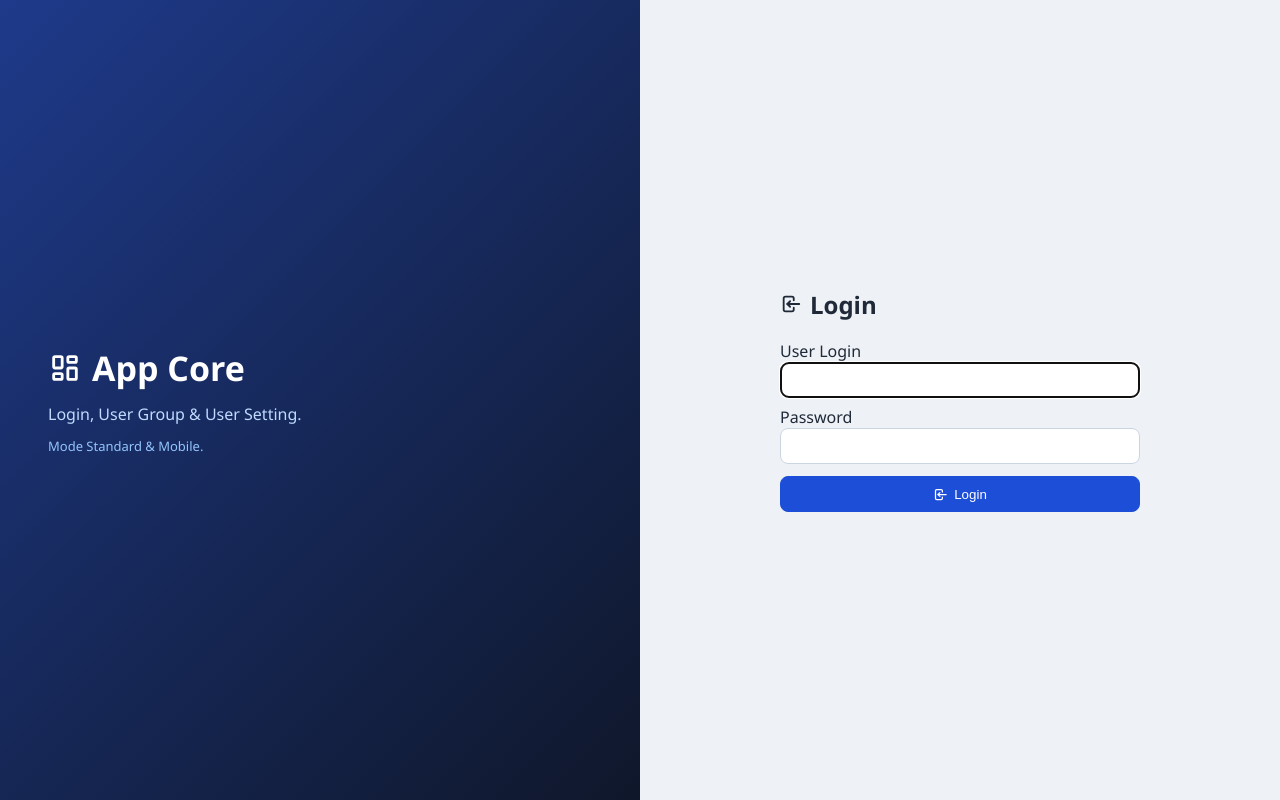
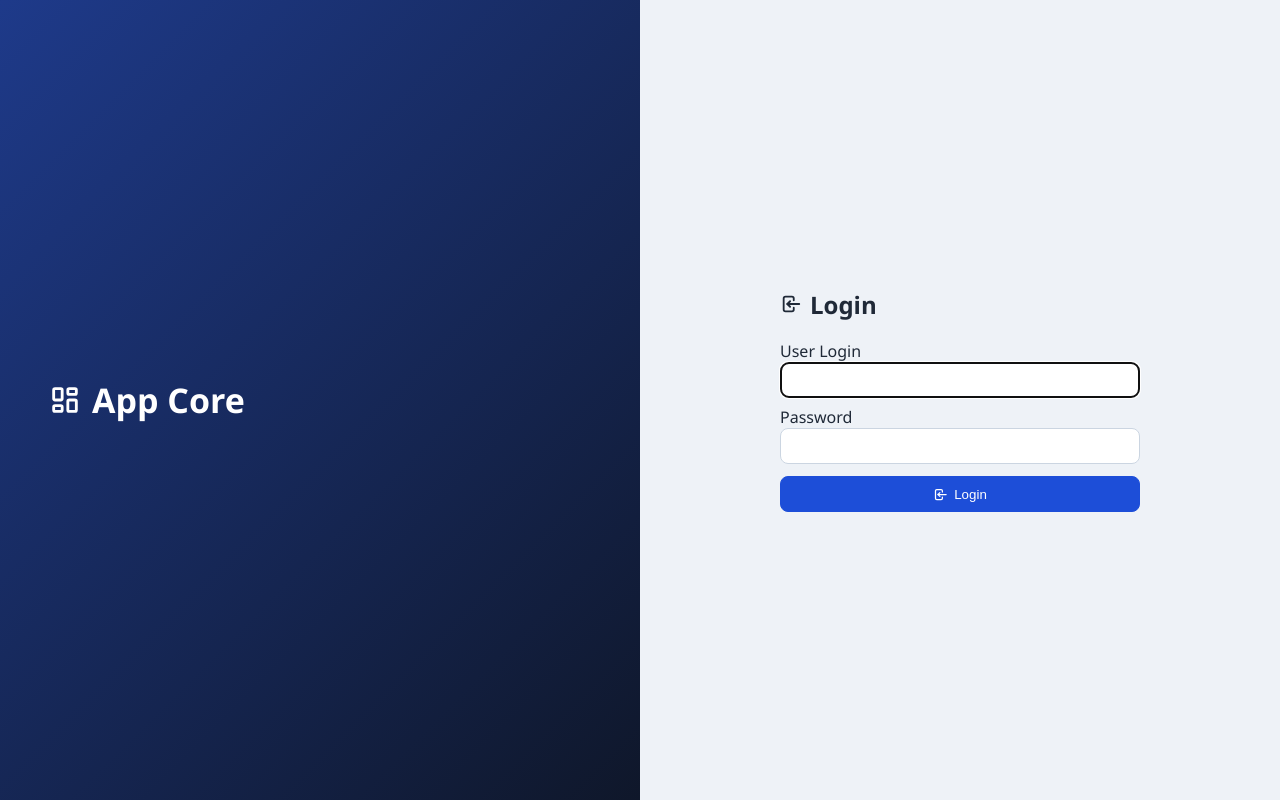
Before and after one commit to KenUcyRay/PCoffie, a Next.js app: page /app-core/login in a window 1280 px wide. Built offline with nearby package versions, Linux system fonts and the light colour scheme.

Commit message:
update: login information match

```diff
--- a/app/login/page.tsx
+++ b/app/login/page.tsx
@@ -67,8 +67,6 @@ export default function LoginPage() {
     <div className="login-page">
       <div className="login-brand">
         <h1><Icon name="layout" size={34} /> App Core</h1>
-        <p>Login, User Group &amp; User Setting.</p>
-        <p style={{ color: '#93c5fd', fontSize: 13 }}>Mode Standard &amp; Mobile.</p>
       </div>
       <div className="login-form-wrap">
         <Suspense fallback={<div>Memuat…</div>}>
```
